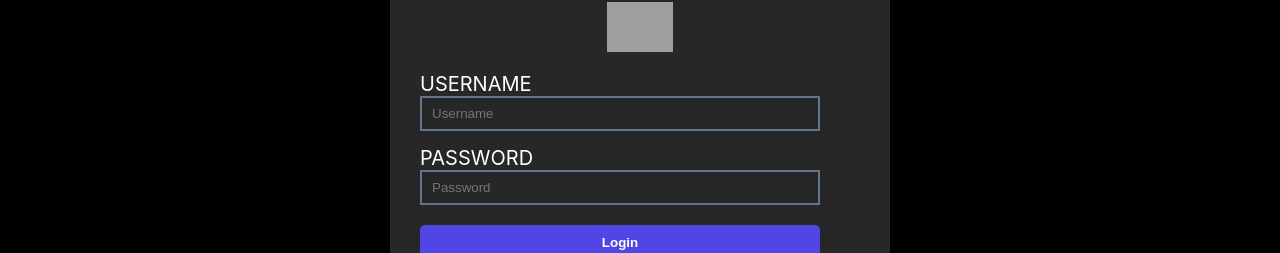
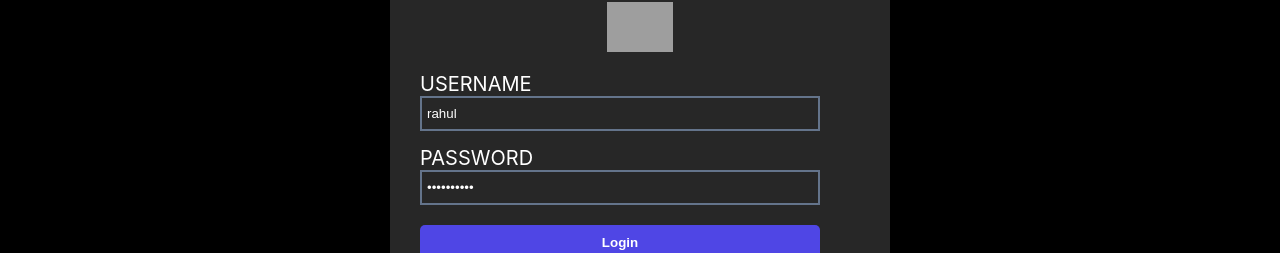
Before and after one commit to PrasadNalajala/JobbyApp, a React (Create React App) app: page /login in a window 1280 px wide. Shown: the part 288-541 px from the top of the page. Built offline with nearby package versions, Linux system fonts and the light colour scheme; grey boxes are pictures that could not be loaded; a web font is replaced by a local one.

Commit message:
added credentials defaulty

```diff
--- a/src/Jobby/Login/index.js
+++ b/src/Jobby/Login/index.js
@@ -4,7 +4,7 @@ import Loader from 'react-loader-spinner'
 import './index.css'
 
 class Login extends Component {
-  state = {username: '', password: '', errorMsg: '', isLoading: false}
+  state = {username: 'rahul', password: 'rahul@2021', errorMsg: '', isLoading: false}
 
   componentDidMount() {
     const jwt = Cookies.get('jwt_token')
```
